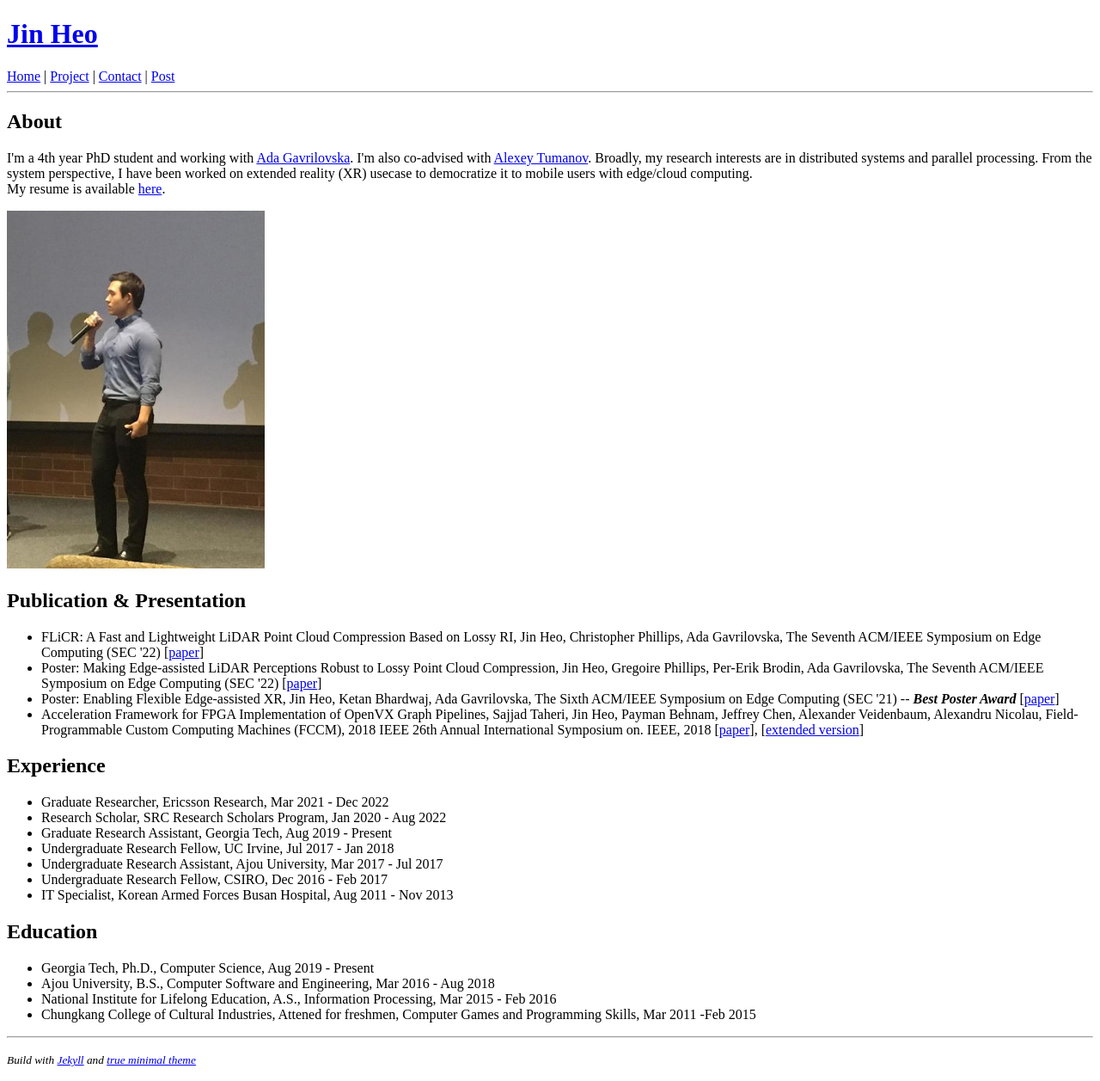
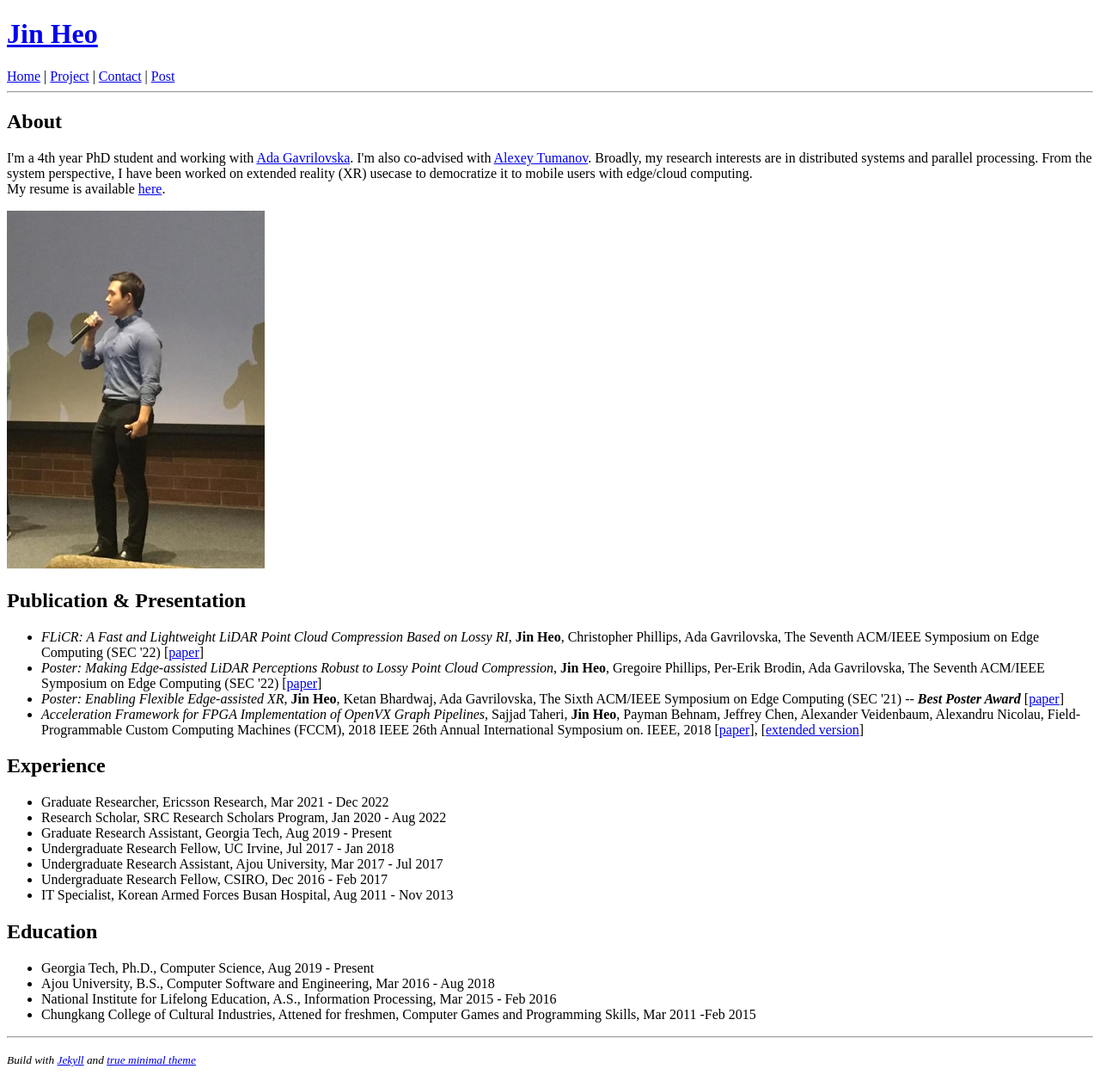
Before and after one commit to jheo4/jheo4.github.io, a Jekyll site: the page built from index.html, in a window 1280 px wide. Shown: the whole page at 86% size. Built offline with Jekyll 4.4.1, drawn with Linux system fonts in a browser that asks for light colours; the list of posts is cut into pages by our own code; comment, search, counter and statistics services are not loaded.

Commit message:
update readability

```diff
--- a/index.html
+++ b/index.html
@@ -13,10 +13,10 @@ From the system perspective, I have been worked on extended reality (XR) usecase
 
 <h2>Publication & Presentation </h2>
 <ul>
-  <li>FLiCR: A Fast and Lightweight LiDAR Point Cloud Compression Based on Lossy RI, Jin Heo, Christopher Phillips, Ada Gavrilovska, The Seventh ACM/IEEE Symposium on Edge Computing (SEC '22) [<a href="https://ieeexplore.ieee.org/stamp/stamp.jsp?arnumber=9996718">paper</a>]</li>
-  <li>Poster: Making Edge-assisted LiDAR Perceptions Robust to Lossy Point Cloud Compression, Jin Heo, Gregoire Phillips, Per-Erik Brodin, Ada Gavrilovska, The Seventh ACM/IEEE Symposium on Edge Computing (SEC '22) [<a href="https://ieeexplore.ieee.org/stamp/stamp.jsp?arnumber=9996817">paper</a>]</li>
-  <li>Poster: Enabling Flexible Edge-assisted XR, Jin Heo, Ketan Bhardwaj, Ada Gavrilovska, The Sixth ACM/IEEE Symposium on Edge Computing (SEC '21) -- <b><em>Best Poster Award</em></b> [<a href="https://ieeexplore.ieee.org/stamp/stamp.jsp?arnumber=9708934">paper</a>]</li>
-  <li>Acceleration Framework for FPGA Implementation of OpenVX Graph Pipelines, Sajjad Taheri, Jin Heo, Payman Behnam, Jeffrey Chen, Alexander Veidenbaum, Alexandru Nicolau, Field-Programmable Custom Computing Machines (FCCM), 2018 IEEE 26th Annual International Symposium on. IEEE, 2018 [<a href="https://ieeexplore.ieee.org/stamp/stamp.jsp?arnumber=8457676">paper</a>], [<a href="https://cecs.uci.edu/files/2018/03/CECS_TR_18_1.pdf">extended version</a>]</li>
+  <li><em>FLiCR: A Fast and Lightweight LiDAR Point Cloud Compression Based on Lossy RI</em>, <b>Jin Heo</b>, Christopher Phillips, Ada Gavrilovska, The Seventh ACM/IEEE Symposium on Edge Computing (SEC '22) [<a href="https://ieeexplore.ieee.org/stamp/stamp.jsp?arnumber=9996718">paper</a>]</li>
+  <li><em>Poster: Making Edge-assisted LiDAR Perceptions Robust to Lossy Point Cloud Compression</em>, <b>Jin Heo</b>, Gregoire Phillips, Per-Erik Brodin, Ada Gavrilovska, The Seventh ACM/IEEE Symposium on Edge Computing (SEC '22) [<a href="https://ieeexplore.ieee.org/stamp/stamp.jsp?arnumber=9996817">paper</a>]</li>
+  <li><em>Poster: Enabling Flexible Edge-assisted XR</em>, <b>Jin Heo</b>, Ketan Bhardwaj, Ada Gavrilovska, The Sixth ACM/IEEE Symposium on Edge Computing (SEC '21) -- <b><em>Best Poster Award</em></b> [<a href="https://ieeexplore.ieee.org/stamp/stamp.jsp?arnumber=9708934">paper</a>]</li>
+  <li><em>Acceleration Framework for FPGA Implementation of OpenVX Graph Pipelines</em>, Sajjad Taheri, <b>Jin Heo</b>, Payman Behnam, Jeffrey Chen, Alexander Veidenbaum, Alexandru Nicolau, Field-Programmable Custom Computing Machines (FCCM), 2018 IEEE 26th Annual International Symposium on. IEEE, 2018 [<a href="https://ieeexplore.ieee.org/stamp/stamp.jsp?arnumber=8457676">paper</a>], [<a href="https://cecs.uci.edu/files/2018/03/CECS_TR_18_1.pdf">extended version</a>]</li>
 </ul>
 
 
```
